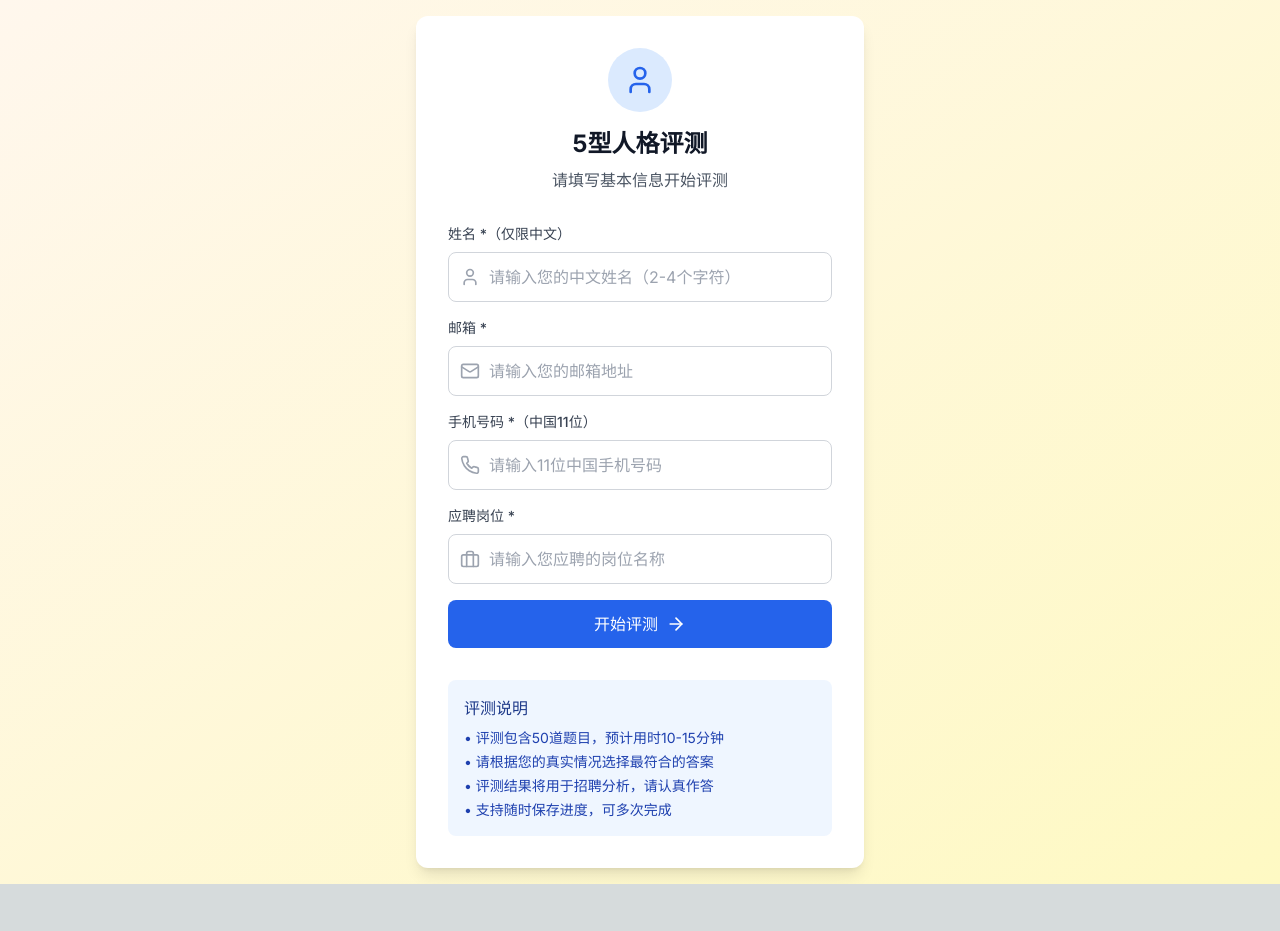
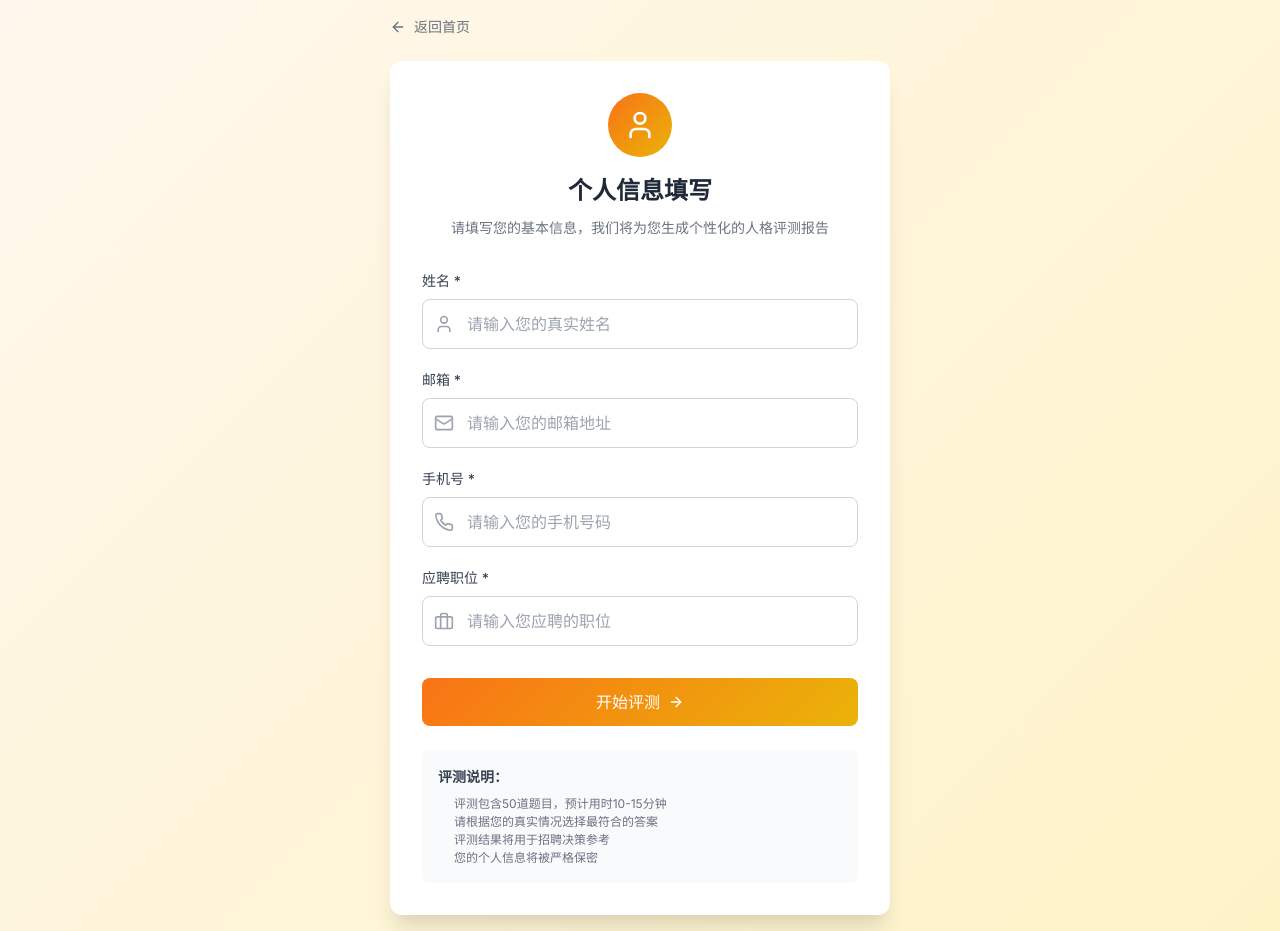
Before and after one commit to singer2622525-netizen/personality-assessment-system, a Next.js app: page /assessment/start in a window 1280 px wide. Before the commit the page ends 884 px from the top, so only its background shows below. Built offline with nearby package versions, Linux system fonts and the light colour scheme.

Commit message:
Create assessment start page

```diff
--- a/app/assessment/start/page.tsx
+++ b/app/assessment/start/page.tsx
@@ -21,241 +21,268 @@ export default function AssessmentStartPage() {
     position: ''
   })
 
+  const handleInputChange = (e: React.ChangeEvent<HTMLInputElement>) => {
+    const { name, value } = e.target
+    setFormData(prev => ({
+      ...prev,
+      [name]: value
+    }))
+
+    // 清除对应字段的错误
+    if (errors[name as keyof typeof errors]) {
+      setErrors(prev => ({
+        ...prev,
+        [name]: ''
+      }))
+    }
+  }
+
+  const validateForm = () => {
+    const newErrors = {
+      name: '',
+      email: '',
+      phone: '',
+      position: ''
+    }
+
+    // 验证姓名
+    if (!formData.name.trim()) {
+      newErrors.name = '请输入姓名'
+    } else if (!validateChineseName(formData.name)) {
+      newErrors.name = getNameValidationError(formData.name)
+    }
+
+    // 验证邮箱
+    if (!formData.email.trim()) {
+      newErrors.email = '请输入邮箱'
+    } else if (!validateEmail(formData.email)) {
+      newErrors.email = '请输入有效的邮箱地址'
+    }
+
+    // 验证手机号
+    if (!formData.phone.trim()) {
+      newErrors.phone = '请输入手机号'
+    } else if (!validatePhone(formData.phone)) {
+      newErrors.phone = getPhoneValidationError(formData.phone)
+    }
+
+    // 验证职位
+    if (!formData.position.trim()) {
+      newErrors.position = '请输入应聘职位'
+    }
+
+    setErrors(newErrors)
+    return !Object.values(newErrors).some(error => error !== '')
+  }
+
   const handleSubmit = async (e: React.FormEvent) => {
     e.preventDefault()
 
-    // 重置错误信息
-    setErrors({ name: '', email: '', phone: '', position: '' })
-
-    // 验证所有字段
-    const newErrors = { name: '', email: '', phone: '', position: '' }
-    let hasError = false
-
-    // 验证姓名
-    if (!formData.name) {
-      newErrors.name = '请输入姓名'
-      hasError = true
-    } else if (!validateChineseName(formData.name)) {
-      newErrors.name = getNameValidationError(formData.name)
-      hasError = true
-    }
-
-    // 验证邮箱
-    if (!formData.email) {
-      newErrors.email = '请输入邮箱'
-      hasError = true
-    } else if (!validateEmail(formData.email)) {
-      newErrors.email = '请输入正确的邮箱地址'
-      hasError = true
-    }
-
-    // 验证手机号
-    if (!formData.phone) {
-      newErrors.phone = '请输入手机号码'
-      hasError = true
-    } else if (!validatePhone(formData.phone)) {
-      newErrors.phone = getPhoneValidationError(formData.phone)
-      hasError = true
-    }
-
-    // 验证岗位
-    if (!formData.position) {
-      newErrors.position = '请选择应聘岗位'
-      hasError = true
-    }
-
-    if (hasError) {
-      setErrors(newErrors)
+    if (!validateForm()) {
       return
     }
 
     setIsLoading(true)
 
-    // 生成会话ID和唯一ID
-    const sessionId = Math.random().toString(36).substring(2, 15)
-    const uniqueId = generateUniqueId(formData.name, formData.phone)
+    try {
+      // 生成唯一的会话ID
+      const sessionId = generateUniqueId()
 
-    // 保存会话信息到localStorage
-    localStorage.setItem('assessmentSession', JSON.stringify({
-      id: sessionId,
-      candidateName: formData.name,
-      candidateEmail: formData.email,
-      candidatePhone: formData.phone,
-      position: formData.position,
-      status: 'in_progress',
-      answers: [],
-      createdAt: new Date().toISOString(),
-      uniqueId: uniqueId
-    }))
+      // 创建会话数据
+      const sessionData = {
+        id: sessionId,
+        candidateName: formData.name.trim(),
+        candidateEmail: formData.email.trim(),
+        candidatePhone: formData.phone.trim(),
+        position: formData.position.trim(),
+        answers: [],
+        status: 'pending' as const,
+        createdAt: new Date().toISOString()
+      }
 
-    // 跳转到评测页面
-    router.push(`/assessment/${sessionId}`)
-  }
+      // 保存到 localStorage
+      localStorage.setItem(`assessment_session_${sessionId}`, JSON.stringify(sessionData))
 
-  const handleInputChange = (e: React.ChangeEvent<HTMLInputElement | HTMLSelectElement>) => {
-    const { name, value } = e.target
-    setFormData({
-      ...formData,
-      [name]: value
-    })
+      // 跳转到评测页面
+      router.push(`/assessment/${sessionId}`)
 
-    // 清除对应字段的错误信息
-    if (errors[name as keyof typeof errors]) {
-      setErrors({
-        ...errors,
-        [name]: ''
-      })
+    } catch (error) {
+      console.error('创建评测会话失败:', error)
+      alert('创建评测会话失败，请重试')
+    } finally {
+      setIsLoading(false)
     }
   }
 
   return (
-    <div className="min-h-screen flex items-center justify-center p-4">
-      <div className="max-w-md w-full">
-        <div className="bg-white rounded-xl shadow-lg p-4 md:p-8">
-          {/* 头部 */}
-          <div className="text-center mb-6 md:mb-8">
-            <div className="w-14 h-14 md:w-16 md:h-16 bg-blue-100 rounded-full flex items-center justify-center mx-auto mb-3 md:mb-4">
-              <User className="w-7 h-7 md:w-8 md:h-8 text-blue-600" />
+    <div style={{ minHeight: '100vh', display: 'flex', alignItems: 'center', justifyContent: 'center', padding: '16px', background: 'linear-gradient(135deg, #fff7ed 0%, #fef3c7 100%)' }}>
+      <div style={{ width: '100%', maxWidth: '500px' }}>
+        {/* 返回按钮 */}
+        <div style={{ marginBottom: '24px' }}>
+          <button
+            onClick={() => router.push('/')}
+            style={{ display: 'flex', alignItems: 'center', color: '#6b7280', background: 'none', border: 'none', cursor: 'pointer', fontSize: '14px' }}
+          >
+            <ArrowRight style={{ width: '16px', height: '16px', marginRight: '8px', transform: 'rotate(180deg)' }} />
+            返回首页
+          </button>
+        </div>
+
+        {/* 表单卡片 */}
+        <div style={{ background: 'white', borderRadius: '12px', padding: '32px', boxShadow: '0 20px 25px -5px rgba(0, 0, 0, 0.1), 0 10px 10px -5px rgba(0, 0, 0, 0.04)' }}>
+          <div style={{ textAlign: 'center', marginBottom: '32px' }}>
+            <div style={{ width: '64px', height: '64px', background: 'linear-gradient(135deg, #f97316 0%, #eab308 100%)', borderRadius: '50%', display: 'flex', alignItems: 'center', justifyContent: 'center', margin: '0 auto 16px' }}>
+              <User style={{ width: '32px', height: '32px', color: 'white' }} />
             </div>
-            <h1 className="text-xl md:text-2xl font-bold text-gray-900 mb-2">
-              5型人格评测
+            <h1 style={{ fontSize: '24px', fontWeight: '600', color: '#1f2937', marginBottom: '8px' }}>
+              个人信息填写
             </h1>
-            <p className="text-sm md:text-base text-gray-600">
-              请填写基本信息开始评测
+            <p style={{ fontSize: '14px', color: '#6b7280' }}>
+              请填写您的基本信息，我们将为您生成个性化的人格评测报告
             </p>
           </div>
 
-          {/* 表单 */}
-          <form onSubmit={handleSubmit} className="space-y-4">
-            <div>
-              <label htmlFor="name" className="block text-sm font-medium text-gray-700 mb-2">
-                姓名 *（仅限中文）
+          <form onSubmit={handleSubmit}>
+            {/* 姓名 */}
+            <div style={{ marginBottom: '20px' }}>
+              <label style={{ display: 'block', fontSize: '14px', fontWeight: '500', color: '#374151', marginBottom: '8px' }}>
+                姓名 *
               </label>
-              <div className="relative">
-                <User className="absolute left-3 top-1/2 transform -translate-y-1/2 w-5 h-5 text-gray-400" />
+              <div style={{ position: 'relative' }}>
+                <User style={{ position: 'absolute', left: '12px', top: '50%', transform: 'translateY(-50%)', width: '20px', height: '20px', color: '#9ca3af' }} />
                 <input
                   type="text"
-                  id="name"
                   name="name"
                   value={formData.name}
                   onChange={handleInputChange}
-                  className={`w-full pl-10 pr-4 py-2 md:py-3 border rounded-lg focus:ring-2 focus:border-transparent text-sm md:text-base ${
-                    errors.name
-                      ? 'border-red-300 focus:ring-red-500'
-                      : 'border-gray-300 focus:ring-blue-500'
-                  }`}
-                  placeholder="请输入您的中文姓名（2-4个字符）"
-                  required
+                  placeholder="请输入您的真实姓名"
+                  style={{ width: '100%', padding: '12px 12px 12px 44px', border: `1px solid ${errors.name ? '#dc2626' : '#d1d5db'}`, borderRadius: '8px', fontSize: '16px', outline: 'none', transition: 'border-color 0.2s' }}
+                  onFocus={(e) => e.target.style.borderColor = '#3b82f6'}
+                  onBlur={(e) => e.target.style.borderColor = errors.name ? '#dc2626' : '#d1d5db'}
                 />
               </div>
               {errors.name && (
-                <p className="mt-1 text-sm text-red-600">{errors.name}</p>
+                <p style={{ color: '#dc2626', fontSize: '12px', marginTop: '4px' }}>
+                  {errors.name}
+                </p>
               )}
             </div>
 
-            <div>
-              <label htmlFor="email" className="block text-sm font-medium text-gray-700 mb-2">
+            {/* 邮箱 */}
+            <div style={{ marginBottom: '20px' }}>
+              <label style={{ display: 'block', fontSize: '14px', fontWeight: '500', color: '#374151', marginBottom: '8px' }}>
                 邮箱 *
               </label>
-              <div className="relative">
-                <Mail className="absolute left-3 top-1/2 transform -translate-y-1/2 w-5 h-5 text-gray-400" />
+              <div style={{ position: 'relative' }}>
+                <Mail style={{ position: 'absolute', left: '12px', top: '50%', transform: 'translateY(-50%)', width: '20px', height: '20px', color: '#9ca3af' }} />
                 <input
                   type="email"
-                  id="email"
                   name="email"
                   value={formData.email}
                   onChange={handleInputChange}
-                  className={`w-full pl-10 pr-4 py-2 md:py-3 border rounded-lg focus:ring-2 focus:border-transparent text-sm md:text-base ${
-                    errors.email
-                      ? 'border-red-300 focus:ring-red-500'
-                      : 'border-gray-300 focus:ring-blue-500'
-                  }`}
                   placeholder="请输入您的邮箱地址"
-                  required
+                  style={{ width: '100%', padding: '12px 12px 12px 44px', border: `1px solid ${errors.email ? '#dc2626' : '#d1d5db'}`, borderRadius: '8px', fontSize: '16px', outline: 'none', transition: 'border-color 0.2s' }}
+                  onFocus={(e) => e.target.style.borderColor = '#3b82f6'}
+                  onBlur={(e) => e.target.style.borderColor = errors.email ? '#dc2626' : '#d1d5db'}
                 />
               </div>
               {errors.email && (
-                <p className="mt-1 text-sm text-red-600">{errors.email}</p>
+                <p style={{ color: '#dc2626', fontSize: '12px', marginTop: '4px' }}>
+                  {errors.email}
+                </p>
               )}
             </div>
 
-            <div>
-              <label htmlFor="phone" className="block text-sm font-medium text-gray-700 mb-2">
-                手机号码 *（中国11位）
+            {/* 手机号 */}
+            <div style={{ marginBottom: '20px' }}>
+              <label style={{ display: 'block', fontSize: '14px', fontWeight: '500', color: '#374151', marginBottom: '8px' }}>
+                手机号 *
               </label>
-              <div className="relative">
-                <Phone className="absolute left-3 top-1/2 transform -translate-y-1/2 w-5 h-5 text-gray-400" />
+              <div style={{ position: 'relative' }}>
+                <Phone style={{ position: 'absolute', left: '12px', top: '50%', transform: 'translateY(-50%)', width: '20px', height: '20px', color: '#9ca3af' }} />
                 <input
                   type="tel"
-                  id="phone"
                   name="phone"
                   value={formData.phone}
                   onChange={handleInputChange}
-                  maxLength={11}
-                  className={`w-full pl-10 pr-4 py-2 md:py-3 border rounded-lg focus:ring-2 focus:border-transparent text-sm md:text-base ${
-                    errors.phone
-                      ? 'border-red-300 focus:ring-red-500'
-                      : 'border-gray-300 focus:ring-blue-500'
-                  }`}
-                  placeholder="请输入11位中国手机号码"
-                  required
+                  placeholder="请输入您的手机号码"
+                  style={{ width: '100%', padding: '12px 12px 12px 44px', border: `1px solid ${errors.phone ? '#dc2626' : '#d1d5db'}`, borderRadius: '8px', fontSize: '16px', outline: 'none', transition: 'border-color 0.2s' }}
+                  onFocus={(e) => e.target.style.borderColor = '#3b82f6'}
+                  onBlur={(e) => e.target.style.borderColor = errors.phone ? '#dc2626' : '#d1d5db'}
                 />
               </div>
               {errors.phone && (
-                <p className="mt-1 text-sm text-red-600">{errors.phone}</p>
+                <p style={{ color: '#dc2626', fontSize: '12px', marginTop: '4px' }}>
+                  {errors.phone}
+                </p>
               )}
             </div>
 
-            <div>
-              <label htmlFor="position" className="block text-sm font-medium text-gray-700 mb-2">
-                应聘岗位 *
+            {/* 应聘职位 */}
+            <div style={{ marginBottom: '32px' }}>
+              <label style={{ display: 'block', fontSize: '14px', fontWeight: '500', color: '#374151', marginBottom: '8px' }}>
+                应聘职位 *
               </label>
-              <div className="relative">
-                <Briefcase className="absolute left-3 top-1/2 transform -translate-y-1/2 w-5 h-5 text-gray-400" />
+              <div style={{ position: 'relative' }}>
+                <Briefcase style={{ position: 'absolute', left: '12px', top: '50%', transform: 'translateY(-50%)', width: '20px', height: '20px', color: '#9ca3af' }} />
                 <input
                   type="text"
-                  id="position"
                   name="position"
                   value={formData.position}
                   onChange={handleInputChange}
-                  className={`w-full pl-10 pr-4 py-2 md:py-3 border rounded-lg focus:ring-2 focus:border-transparent text-sm md:text-base ${
-                    errors.position
-                      ? 'border-red-300 focus:ring-red-500'
-                      : 'border-gray-300 focus:ring-blue-500'
-                  }`}
-                  placeholder="请输入您应聘的岗位名称"
-                  required
+                  placeholder="请输入您应聘的职位"
+                  style={{ width: '100%', padding: '12px 12px 12px 44px', border: `1px solid ${errors.position ? '#dc2626' : '#d1d5db'}`, borderRadius: '8px', fontSize: '16px', outline: 'none', transition: 'border-color 0.2s' }}
+                  onFocus={(e) => e.target.style.borderColor = '#3b82f6'}
+                  onBlur={(e) => e.target.style.borderColor = errors.position ? '#dc2626' : '#d1d5db'}
                 />
               </div>
               {errors.position && (
-                <p className="mt-1 text-sm text-red-600">{errors.position}</p>
+                <p style={{ color: '#dc2626', fontSize: '12px', marginTop: '4px' }}>
+                  {errors.position}
+                </p>
               )}
             </div>
 
+            {/* 提交按钮 */}
             <button
               type="submit"
               disabled={isLoading}
-              className="w-full bg-blue-600 text-white py-2 md:py-3 px-4 md:px-6 rounded-lg font-medium hover:bg-blue-700 transition-colors disabled:opacity-50 disabled:cursor-not-allowed flex items-center justify-center text-sm md:text-base"
+              style={{
+                width: '100%',
+                background: isLoading ? '#9ca3af' : 'linear-gradient(135deg, #f97316 0%, #eab308 100%)',
+                color: 'white',
+                padding: '12px 24px',
+                borderRadius: '8px',
+                border: 'none',
+                cursor: isLoading ? 'not-allowed' : 'pointer',
+                fontSize: '16px',
+                fontWeight: '500',
+                transition: 'all 0.2s',
+                display: 'flex',
+                alignItems: 'center',
+                justifyContent: 'center',
+                gap: '8px'
+              }}
             >
-              {isLoading ? (
-                <div className="w-4 h-4 md:w-5 md:h-5 border-2 border-white border-t-transparent rounded-full animate-spin"></div>
-              ) : (
+              {isLoading ? '创建评测中...' : (
                 <>
                   开始评测
-                  <ArrowRight className="w-4 h-4 md:w-5 md:h-5 ml-2" />
+                  <ArrowRight style={{ width: '16px', height: '16px' }} />
                 </>
               )}
             </button>
           </form>
 
-          {/* 说明 */}
-          <div className="mt-6 md:mt-8 p-3 md:p-4 bg-blue-50 rounded-lg">
-            <h3 className="font-medium text-blue-900 mb-2 text-sm md:text-base">评测说明</h3>
-            <ul className="text-xs md:text-sm text-blue-800 space-y-1">
-              <li>• 评测包含50道题目，预计用时10-15分钟</li>
-              <li>• 请根据您的真实情况选择最符合的答案</li>
-              <li>• 评测结果将用于招聘分析，请认真作答</li>
-              <li>• 支持随时保存进度，可多次完成</li>
+          {/* 提示信息 */}
+          <div style={{ marginTop: '24px', padding: '16px', background: '#f8fafc', borderRadius: '8px' }}>
+            <h3 style={{ fontSize: '14px', fontWeight: '600', color: '#374151', marginBottom: '8px' }}>
+              评测说明：
+            </h3>
+            <ul style={{ fontSize: '12px', color: '#6b7280', lineHeight: '1.5', margin: '0', paddingLeft: '16px' }}>
+              <li>评测包含50道题目，预计用时10-15分钟</li>
+              <li>请根据您的真实情况选择最符合的答案</li>
+              <li>评测结果将用于招聘决策参考</li>
+              <li>您的个人信息将被严格保密</li>
             </ul>
           </div>
         </div>
```
